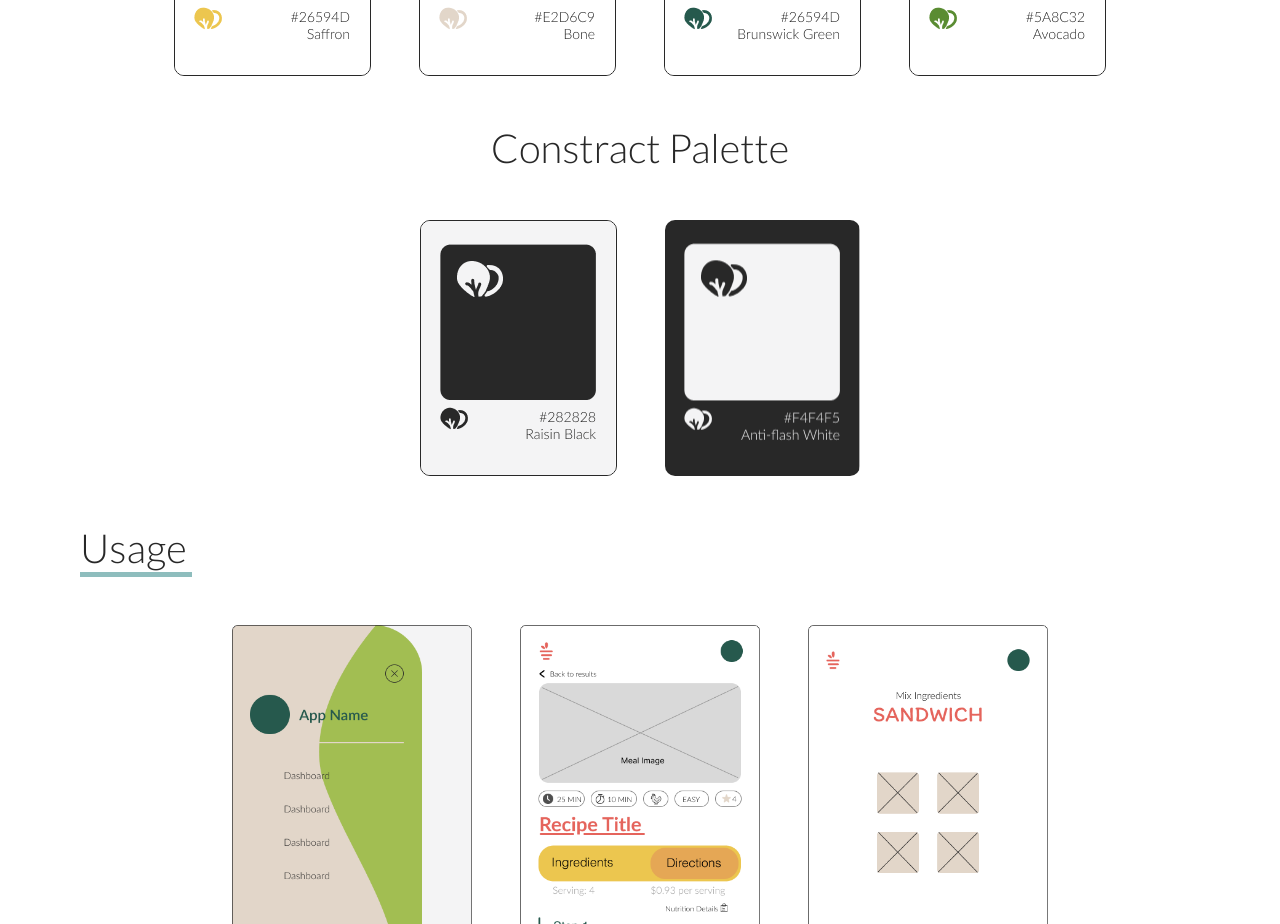
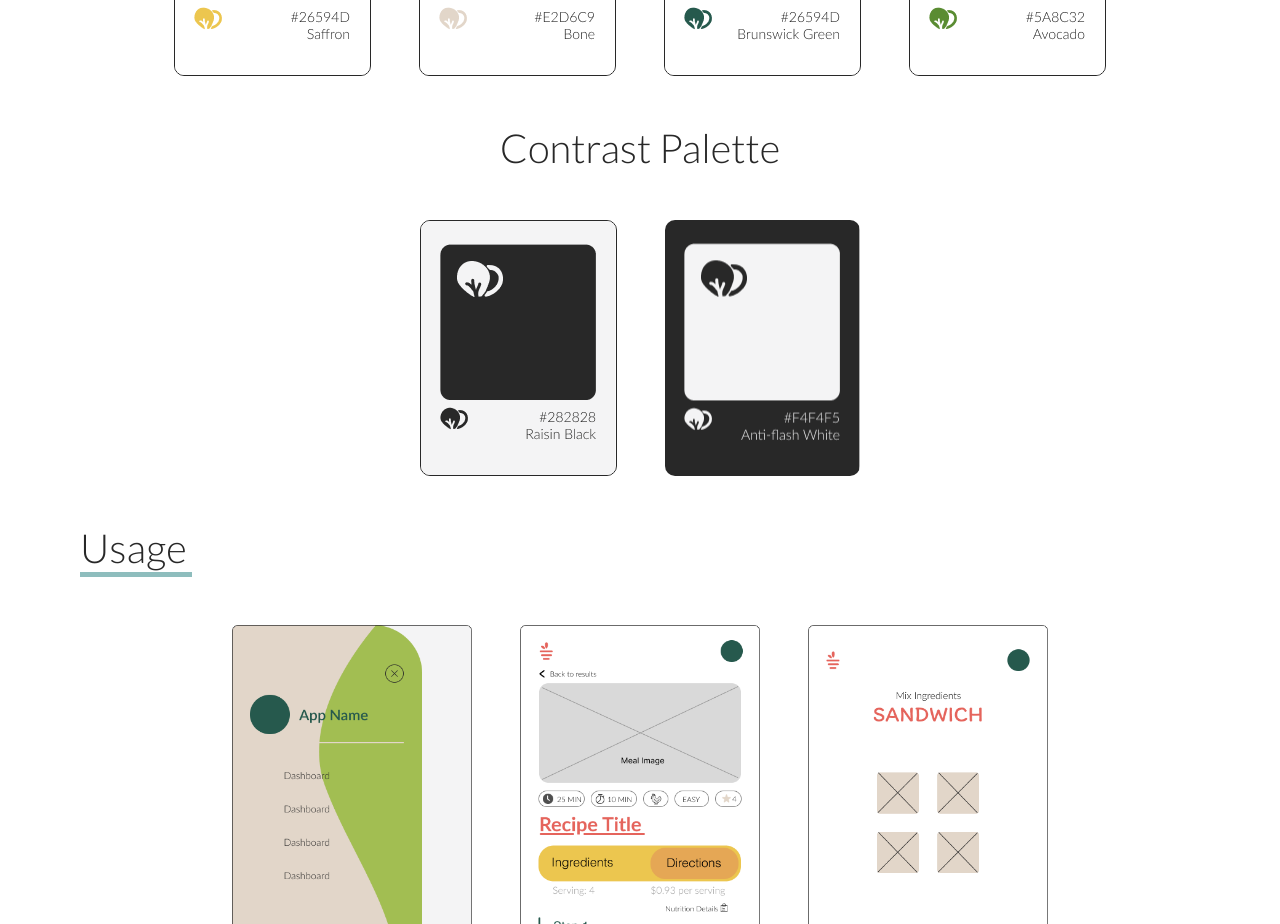
Before and after one commit to lance-malaga/yori-style-guide, a plain HTML site: page pages/colours/index.html in a window 1280 px wide. Shown: the part 1040-1964 px from the top of the page. Drawn offline with Linux system fonts and the light colour scheme.

Commit message:
correct mistyped word on 'Colours' page

```diff
--- a/pages/colours/index.html
+++ b/pages/colours/index.html
@@ -52,7 +52,7 @@
                 <img src="../../assets/images/color-palette/color08-green.png" alt="color-palette-green"/>
             </div>
         </div>
-        <p class="page__subtitle">Constract Palette</p>
+        <p class="page__subtitle">Contrast Palette</p>
         <div class="coloursPalette">
             <div class="coloursPalette__display">
                 <img src="../../assets/images/color-palette/color09-black.png" alt="color-palette-black"/>
```
